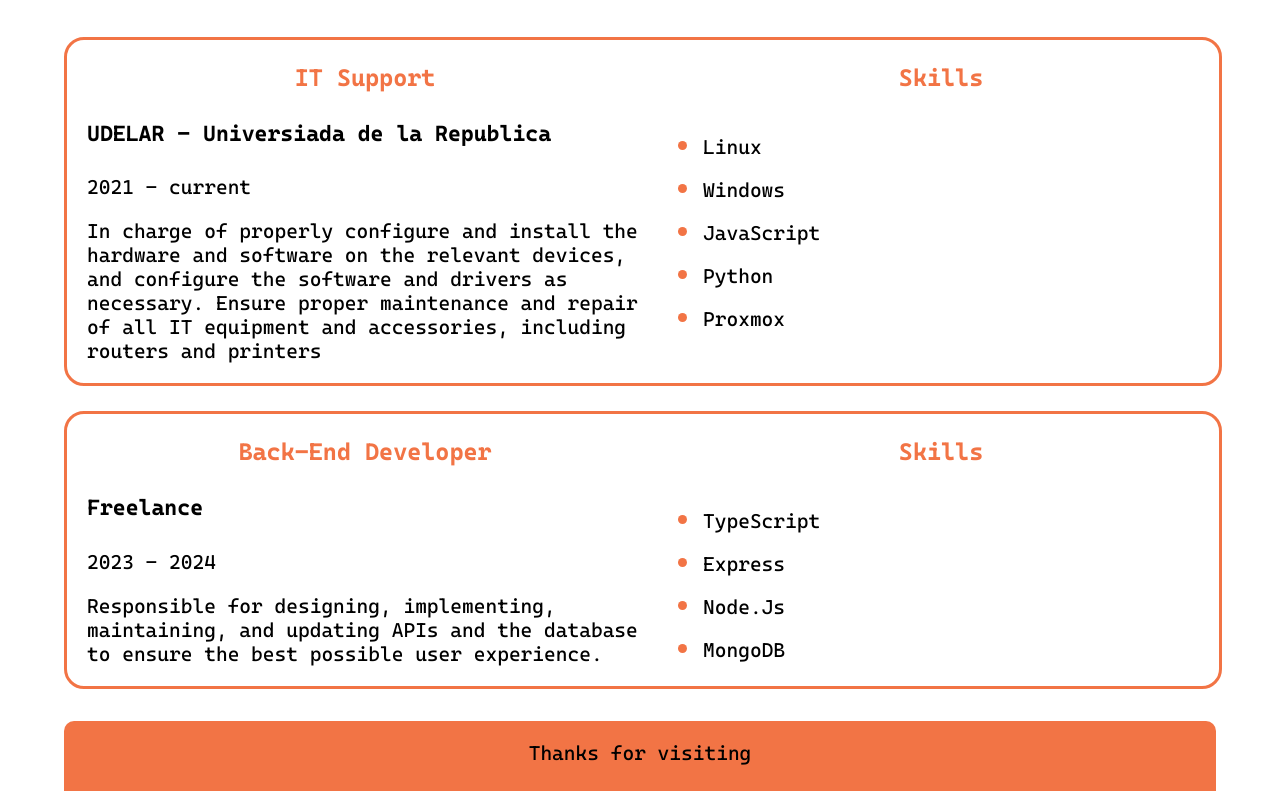
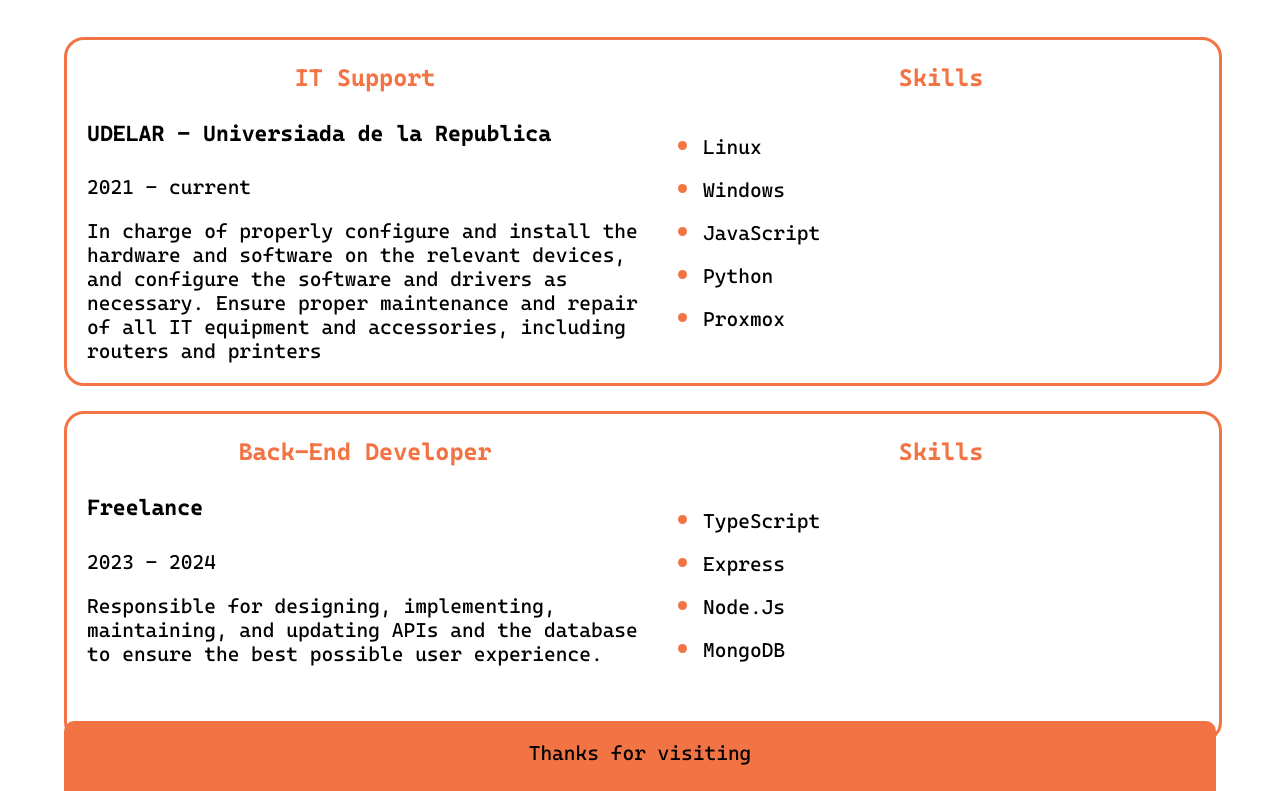
Before and after one commit to AgusLasalvia/portfolio, an Astro site: page / in a window 1280 px wide. Shown: the part 2606-3397 px from the top of the page. Built offline with nearby package versions, Linux system fonts and the light colour scheme; Astro itself is replaced by a stand-in of ours.

Commit message:
ExperienceCards min height fix

```diff
--- a/src/components/ExperienceCard.astro
+++ b/src/components/ExperienceCard.astro
@@ -42,6 +42,7 @@
 		border-radius: 20px;
 		margin-bottom: 25px;
 		transition: transform 0.2s;
+		min-height: 325px;
 	}
 
 	article:hover {
```
